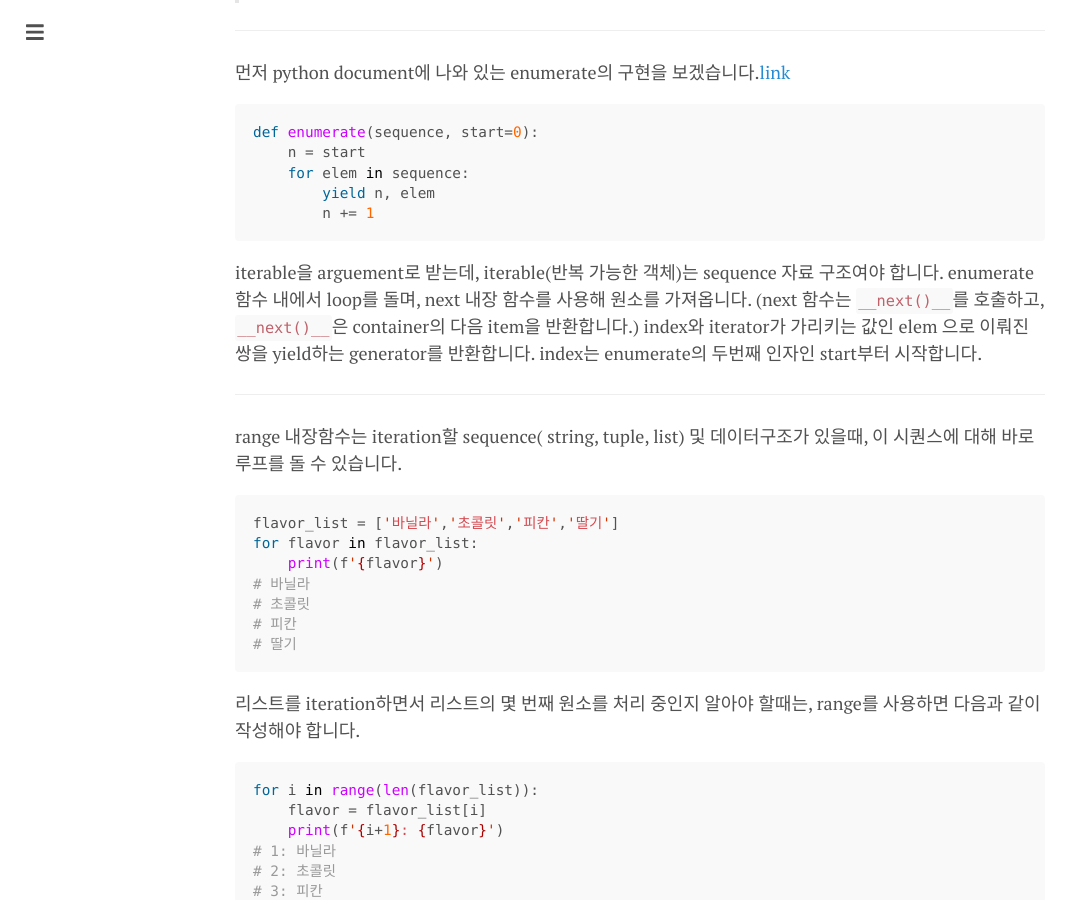
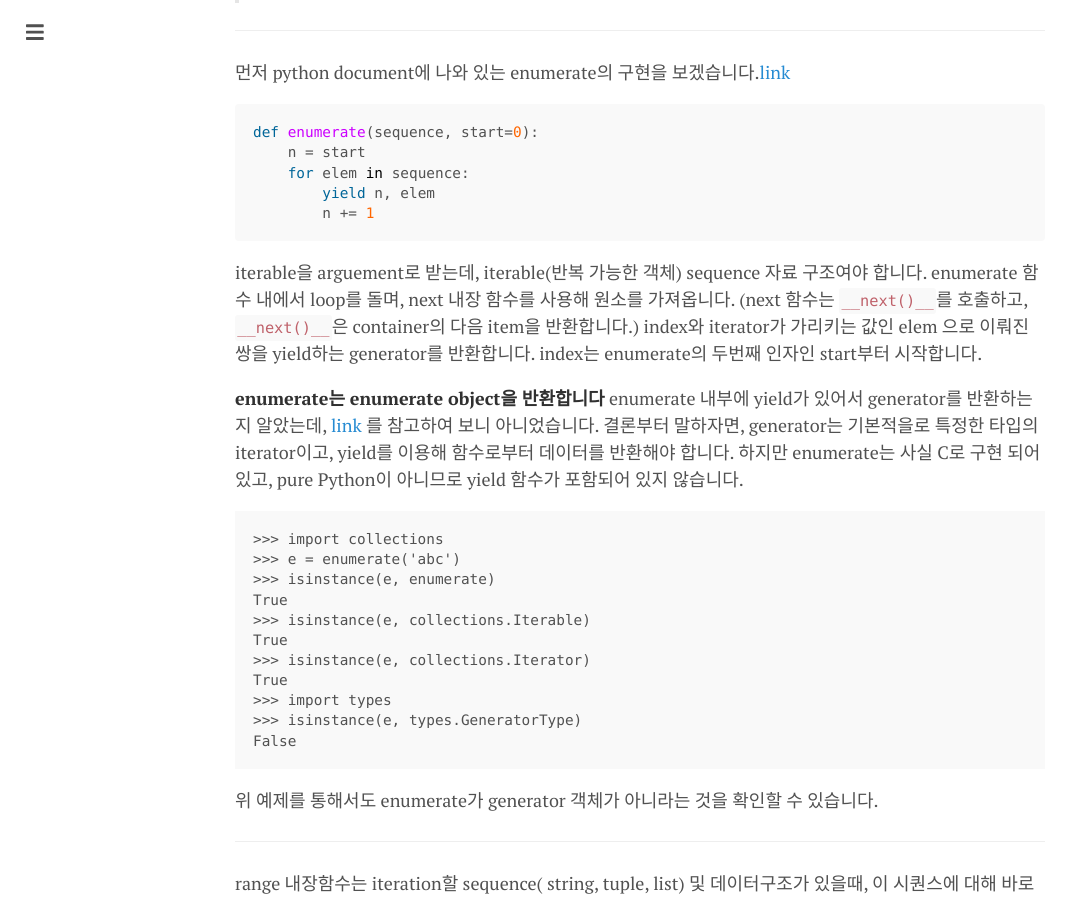
Before and after one commit to changhyeonnam/changhyeonnam.github.io, a Jekyll site: the page built from _posts/2021/2021-08-30-python_bw07_enumerate.md, in a window 1280 px wide and 900 px high, scrolled down 540 px. Shown: the whole window, without its empty margins (0-1082 px from the left). Built offline with Jekyll 4.4.1, drawn with Linux system fonts in a browser that asks for light colours; nearby versions of some CDN libraries; our own code applies the rules of GitHub Pages for plain Markdown files; comment, search, counter and statistics services are not loaded.

Commit message:
Update 2021-08-30-python_bw07_enumerate.md

````diff
--- a/_posts/2021/2021-08-30-python_bw07_enumerate.md
+++ b/_posts/2021/2021-08-30-python_bw07_enumerate.md
@@ -26,8 +26,26 @@ def enumerate(sequence, start=0):
         yield n, elem
         n += 1
 ```
-iterable을 arguement로 받는데, iterable(반복 가능한 객체)는 sequence 자료 구조여야 합니다. enumerate 함수 내에서 loop를 돌며, next 내장 함수를 사용해 원소를 가져옵니다. (next 함수는 `__next()__`를 호출하고, `__next()__`은 container의 다음 item을 반환합니다.)
+iterable을 arguement로 받는데, iterable(반복 가능한 객체) sequence 자료 구조여야 합니다. enumerate 함수 내에서 loop를 돌며, next 내장 함수를 사용해 원소를 가져옵니다. (next 함수는 `__next()__`를 호출하고, `__next()__`은 container의 다음 item을 반환합니다.)
 index와 iterator가 가리키는 값인 elem 으로 이뤄진 쌍을 yield하는 generator를 반환합니다. index는 enumerate의 두번째 인자인 start부터 시작합니다.
+
+**enumerate는 enumerate object을 반환합니다**
+enumerate 내부에 yield가 있어서 generator를 반환하는지 알았는데, [link](https://stackoverflow.com/questions/23663231/does-enumerate-produce-a-generator-object)
+를 참고하여 보니 아니었습니다. 결론부터 말하자면, generator는 기본적을로 특정한 타입의 iterator이고, yield를 이용해 함수로부터 데이터를 반환해야 합니다. 하지만 enumerate는 사실 C로 구현 되어 있고, pure Python이 아니므로 yield 함수가 포함되어 있지 않습니다.
+```Python
+>>> import collections
+>>> e = enumerate('abc')
+>>> isinstance(e, enumerate)
+True
+>>> isinstance(e, collections.Iterable)
+True
+>>> isinstance(e, collections.Iterator)
+True
+>>> import types
+>>> isinstance(e, types.GeneratorType)
+False
+```
+위 예제를 통해서도 enumerate가 generator 객체가 아니라는 것을 확인할 수 있습니다.
 
 ---
 range 내장함수는 iteration할 sequence( string, tuple, list) 및 데이터구조가 있을때, 이 시퀀스에 대해 바로 루프를 돌 수 있습니다.
````
